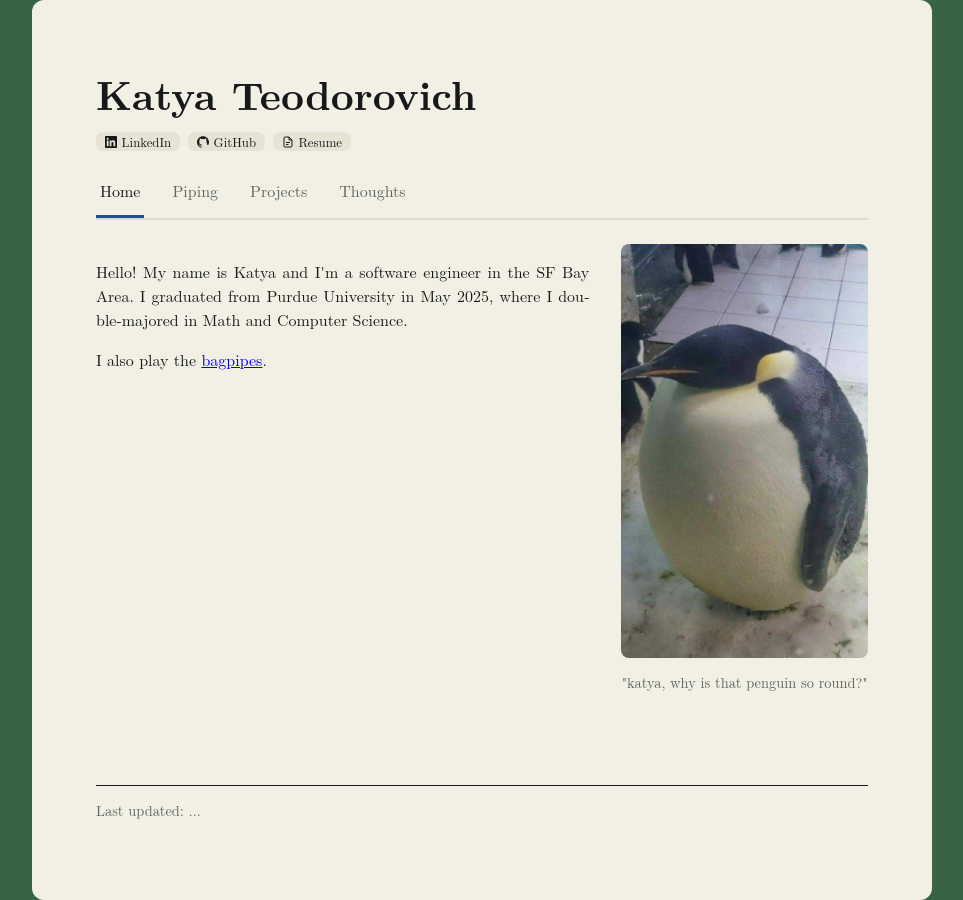
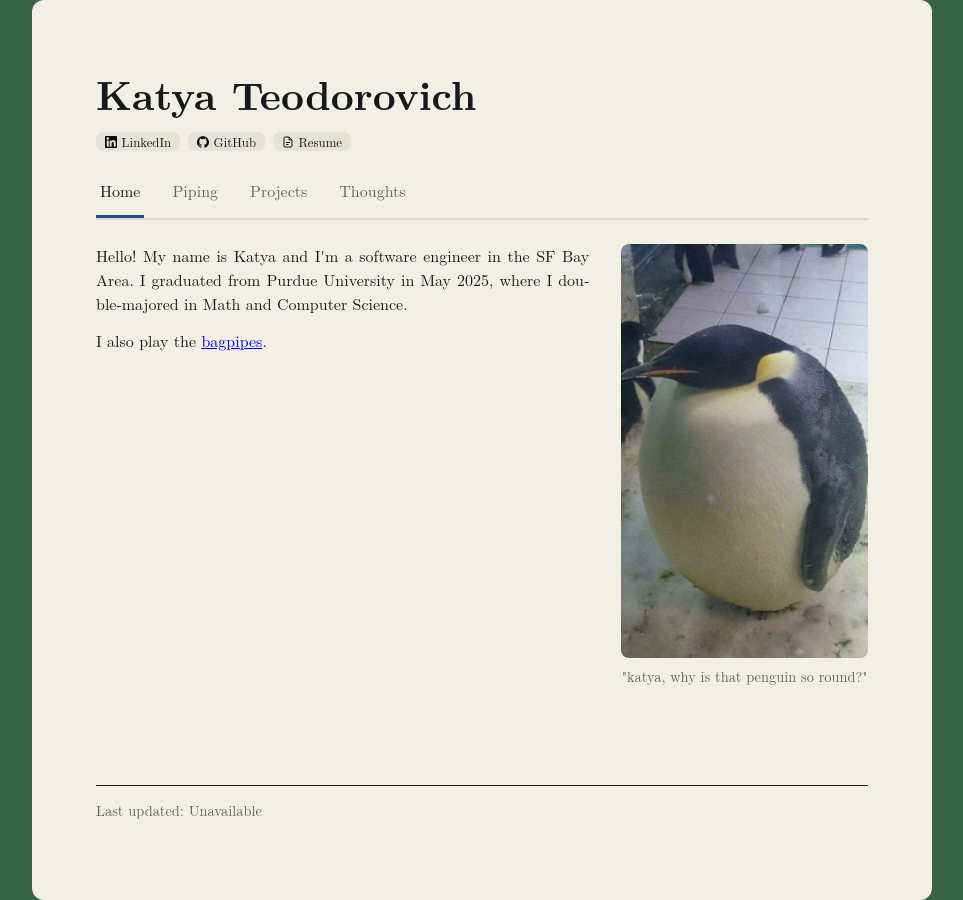
Before and after one commit to kteodorovich/kteodorovich.github.io, a Jekyll site: the page built from index.md, in a window 1280 px wide. Shown: the whole page, without its empty margins (158-1121 px from the left). Built offline with Jekyll 4.4.1, drawn with Linux system fonts in a browser that asks for light colours; some web fonts are replaced.

Commit message:
fixed icons and maybe last updated date

```diff
--- a/_layouts/default.html
+++ b/_layouts/default.html
@@ -5,8 +5,10 @@
   <meta charset="UTF-8">
   <meta name="viewport" content="width=device-width, initial-scale=1.0">
 
-  <meta name="description"
-      content="{{ page.description | default: site.description | escape }}">
+  <meta
+    name="description"
+    content="{{ page.description | default: site.description | escape }}"
+  >
 
   <title>
     {% if page.title == "Home" %}
@@ -16,10 +18,15 @@
     {% endif %}
   </title>
 
-  <link rel="stylesheet"
-        href="https://cdn.jsdelivr.net/gh/aaaakshat/cm-web-fonts@latest/fonts.css">
+  <link
+    rel="stylesheet"
+    href="https://cdn.jsdelivr.net/gh/aaaakshat/cm-web-fonts@latest/fonts.css"
+  >
 
-  <link rel="stylesheet" href="{{ '/styles.css' | relative_url }}">
+  <link
+    rel="stylesheet"
+    href="{{ '/styles.css' | relative_url }}"
+  >
 </head>
 
 <body>
@@ -32,39 +39,63 @@
 
       <div class="social-links">
 
+        <!-- LinkedIn -->
         <a
           class="social-button"
           href="https://www.linkedin.com/in/kteodorovich"
           target="_blank"
           rel="noopener noreferrer"
         >
-          <svg viewBox="0 0 24 24" fill="currentColor">
-            <path d="M20.447 20.452h-3.554v-5.569c0-1.328-.027-3.037-1.852-3.037-1.853 0-2.136 1.445-2.136 2.939v5.667H9.351V9h3.414v1.561h.046c.477-.9 1.637-1.85 3.37-1.85 3.601 0 4.267 2.37 4.267 5.455v6.286zM5.337 7.433c-1.144 0-2.063-.926-2.063-2.065 0-1.138.92-2.063 2.063-2.063 1.14 0 2.064.925 2.064 2.063 0 1.139-.925 2.065-2.064 2.065zm1.782 13.019H3.555V9h3.564v11.452zM22.225 0H1.771C.792 0 0 .774 0 1.729v20.542C0 23.227.792 24 1.771 24h20.451C23.2 24 24 23.227 24 22.271V1.729C24 .774 23.2 0 22.222 0h.003z"></path>
-          </svg>
+          <img
+            class="social-icon linkedin-icon"
+            src="{{ '/attachments/icons/linkedin.svg' | relative_url }}"
+            width="12"
+            height="12"
+            alt=""
+            aria-hidden="true"
+          >
 
           <span>LinkedIn</span>
         </a>
 
+
+        <!-- GitHub -->
         <a
           class="social-button"
           href="https://github.com/kteodorovich"
           target="_blank"
           rel="noopener noreferrer"
         >
-          <svg viewBox="0 0 24 24" fill="currentColor">
-            <path d="M12 .297c-6.63 0-12 5.373-12 12 0 5.303 3.438 9.8 8.205 11.385.6.113.82-.258.82-.577 0-.285-.01-1.04-.015-2.04-3.338.724-4.042-1.61-4.042-1.61C4.422 18.07 3.633 17.7 3.633 17.7c-1.087-.744.084-.729.084-.729 1.205.084 1.838 1.236 1.838 1.236 1.07 1.835 2.809 1.305 3.495.998.108-.776.417-1.305.76-1.605-2.665-.3-5.466-1.332-5.466-5.93 0-1.31.465-2.38 1.235-3.22-.135-.303-.54-1.523.105-3.176 0 0 1.005-.322 3.3 1.23.96-.267 1.98-.399 3-.405 1.02.006 2.04.138 3 .405 2.28-1.552 3.285-1.23 3.285-1.23.645 1.653.24 2.873.12 3.176.765.84 1.23 1.91.81 2.22 0 1.606-.015 2.896-.015 3.286 0 .315.21.69.825.57C20.565 22.092 24 17.592 24 12.297c0-6.627-5.373-12-12-12"></path>
-          </svg>
+          <img
+            class="social-icon"
+            src="{{ '/attachments/icons/github.svg' | relative_url }}"
+            width="12"
+            height="12"
+            alt=""
+            aria-hidden="true"
+          >
 
           <span>GitHub</span>
         </a>
 
+
+        <!-- Resume -->
         <a
           class="social-button"
           href="{{ '/attachments/resume.pdf' | relative_url }}"
           target="_blank"
           rel="noopener noreferrer"
         >
-          <svg viewBox="0 0 24 24" fill="none" stroke="currentColor" stroke-width="2">
+          <svg
+            class="social-icon"
+            width="12"
+            height="12"
+            viewBox="0 0 24 24"
+            fill="none"
+            stroke="currentColor"
+            stroke-width="2"
+            aria-hidden="true"
+          >
             <path d="M14 2H6a2 2 0 0 0-2 2v16a2 2 0 0 0 2 2h12a2 2 0 0 0 2-2V8z"></path>
             <path d="M14 2v6h6"></path>
             <path d="M8 13h8"></path>
@@ -77,6 +108,7 @@
       </div>
 
     </header>
+
 
     <nav class="tabs" aria-label="Site sections">
 
@@ -114,22 +146,29 @@
 
     </nav>
 
+
     <main class="tab-panel">
-      <div class=""document">
+
+      <div class="document">
         {{ content }}
       </div>
+
     </main>
 
+
     <footer class="footer">
+
       <hr>
 
       <p>
         Last updated:
         <span id="last-commit-date">...</span>
       </p>
+
     </footer>
 
   </div>
+
 
   <script src="{{ '/main.js' | relative_url }}"></script>
 
--- a/main.js
+++ b/main.js
@@ -2,20 +2,21 @@
 
 async function fetchLastCommitDate() {
   const dateEl = document.getElementById('last-commit-date');
+  if (!dateEl) return;
 
-  if (!dateEl) {
-    return;
-  }
+  const path = window.location.pathname.replace(/\/+$/, '');
 
-  const path = window.location.pathname;
+  const files = {
+    '': 'index.md',
+    '/piping': 'piping.md',
+    '/projects': 'projects.md',
+    '/thoughts': 'thoughts.md'
+  };
 
-  let file;
+  const file = files[path];
 
-  if (path === '/' || path === '') {
-    file = 'index.md';
-  } else if (path === '/piping/' || path === '/piping') {
-    file = 'piping.md';
-  } else {
+  if (!file) {
+    dateEl.textContent = 'Unavailable';
     return;
   }
 
@@ -25,9 +26,7 @@
     );
 
     if (!response.ok) {
-      throw new Error(
-        `GitHub API responded with status ${response.status}`
-      );
+      throw new Error(`GitHub API responded with status ${response.status}`);
     }
 
     const commits = await response.json();
--- a/styles.css
+++ b/styles.css
@@ -34,22 +34,28 @@
   background-color: var(--bg);
   color: var(--ink);
 
-  font-family: "Computer Modern Serif", "Latin Modern Roman", Cambria, Georgia, serif;
+  font-family:
+    "Computer Modern Serif",
+    "Latin Modern Roman",
+    Cambria,
+    Georgia,
+    serif;
+
   line-height: 1.5;
 }
 
 
 /* ==========================================================================
-   Layout
+   Main Layout
    ========================================================================== */
 
 .main {
   display: flex;
   flex-direction: column;
-  align-items: stretch;
 
   width: min(900px, 100%);
   min-height: 100vh;
+
   margin: 0 auto;
   padding: 5%;
 
@@ -91,6 +97,7 @@
   gap: 0.3rem;
 
   padding: 0.26rem 0.55rem 0.14rem;
+
   border-radius: 7px;
 
   background-color: #e6e3d4;
@@ -98,16 +105,67 @@
 
   font-size: 0.8rem;
   line-height: 1;
+
   text-decoration: none;
 }
 
-.social-button svg {
+
+/*
+   External SVG icons
+*/
+
+.social-button img {
+  display: block;
+
   width: 12px;
   height: 12px;
-  flex-shrink: 0;
+
+  flex: 0 0 12px;
+
+  object-fit: contain;
 
   transform: translateY(-1px);
 }
+
+
+/*
+   LinkedIn is blue in the source SVG.
+   Make it black in its normal state.
+*/
+
+.social-button .linkedin-icon {
+  filter: grayscale(1) brightness(0);
+}
+
+
+/*
+   Make both external SVG icons white on hover.
+*/
+
+.social-button:hover img {
+  filter: brightness(0) invert(1);
+}
+
+
+/*
+   Resume SVG
+*/
+
+.social-button svg {
+  display: block;
+
+  width: 12px;
+  height: 12px;
+
+  flex: 0 0 12px;
+
+  transform: translateY(-1px);
+}
+
+
+/*
+   Hover state
+*/
 
 .social-button:hover {
   background-color: var(--blue);
@@ -124,6 +182,7 @@
   gap: 1.5rem;
 
   margin-bottom: 1.5rem;
+
   border-bottom: 2px solid var(--line);
 }
 
@@ -131,6 +190,7 @@
   display: inline-block;
 
   padding: 0.75rem 0.25rem;
+
   border: none;
   border-bottom: 3px solid transparent;
 
@@ -139,6 +199,7 @@
 
   font: inherit;
   font-size: 1rem;
+
   text-decoration: none;
 
   cursor: pointer;
@@ -162,6 +223,45 @@
   width: 100%;
 }
 
+.document {
+  font-family:
+    "Computer Modern Serif",
+    "Latin Modern Roman",
+    Cambria,
+    Georgia,
+    serif;
+
+  line-height: 1.5;
+}
+
+.document h1 {
+  margin: 0 0 1rem;
+
+  font-size: 1.8rem;
+}
+
+.document h2 {
+  margin: 1.75rem 0 0.5rem;
+
+  font-size: 1.4rem;
+}
+
+.document h3 {
+  margin: 1.25rem 0 0.4rem;
+
+  font-size: 1.15rem;
+}
+
+.document p {
+  margin: 0 0 0.8rem;
+}
+
+.document ul,
+.document ol {
+  margin: 0 0 1rem;
+  padding-left: 2rem;
+}
+
 
 /* ==========================================================================
    Home
@@ -170,6 +270,7 @@
 .top {
   display: flex;
   align-items: flex-start;
+
   gap: 2rem;
 }
 
@@ -195,6 +296,7 @@
 
 .penguin {
   flex: 1;
+
   margin: 0;
 
   text-align: center;
@@ -205,8 +307,12 @@
 }
 
 .penguin img {
+  display: block;
+
   max-width: 100%;
   height: auto;
+
+  margin: 0 auto;
 
   border-radius: 8px;
 }
@@ -226,8 +332,12 @@
 
 .figure-grid {
   display: grid;
+
   grid-template-columns: 300px 300px;
+
   justify-content: center;
+  justify-items: center;
+
   gap: 1.5rem;
 
   width: 100%;
@@ -238,6 +348,7 @@
 
   width: 300px;
   max-width: 300px;
+
   margin: 0;
 
   text-align: center;
@@ -248,6 +359,7 @@
 
   width: 300px;
   height: 200px;
+
   margin: 0;
 
   border-radius: 8px;
@@ -256,11 +368,27 @@
 }
 
 .figure-grid figcaption {
+  width: 100%;
+
   margin-top: 0.5rem;
 
   color: var(--muted);
 
   font-size: 0.9rem;
+
+  text-align: center;
+}
+
+
+/* ==========================================================================
+   Iframes
+   ========================================================================== */
+
+.iframe-container {
+  display: flex;
+  justify-content: center;
+
+  text-align: center;
 }
 
 
@@ -270,6 +398,7 @@
 
 .footer {
   margin-top: auto;
+
   padding-top: 2rem;
 
   text-align: left;
@@ -294,14 +423,17 @@
    ========================================================================== */
 
 @media (max-width: 700px) {
+
   .main {
     width: 100%;
+
     padding: 6% 6% 4%;
   }
 
   .top {
     flex-direction: column-reverse;
     align-items: center;
+
     gap: 1.5rem;
 
     text-align: center;
@@ -318,40 +450,17 @@
   .figure-grid {
     grid-template-columns: minmax(0, 1fr);
   }
+
+  .figure-grid figure {
+    width: 300px;
+    max-width: 100%;
+  }
+
+  .figure-grid img {
+    max-width: 100%;
+    height: auto;
+
+    aspect-ratio: 3 / 2;
+  }
+
 }
-
-.document {
-  font-family: "Computer Modern Serif", "Latin Modern Roman", Cambria, Georgia, serif;
-  line-height: 1.5;
-}
-
-.document h1 {
-  font-size: 1.8rem;
-  margin: 0 0 1rem;
-}
-
-.document h2 {
-  font-size: 1.4rem;
-  margin: 1.75rem 0 0.5rem;
-}
-
-.document h3 {
-  font-size: 1.15rem;
-  margin: 1.25rem 0 0.4rem;
-}
-
-.document p {
-  margin: 0 0 0.8rem;
-}
-
-.document ul,
-.document ol {
-  margin: 0 0 1rem;
-  padding-left: 2rem;
-}
-
-.iframe-container {
-  display: flex;
-  justify-content: center;
-  text-align: center;
-}
```
Also changed, not shown: attachments/icons/github.svg (added), attachments/icons/instagram.svg (added), attachments/icons/linkedin.svg (added).
